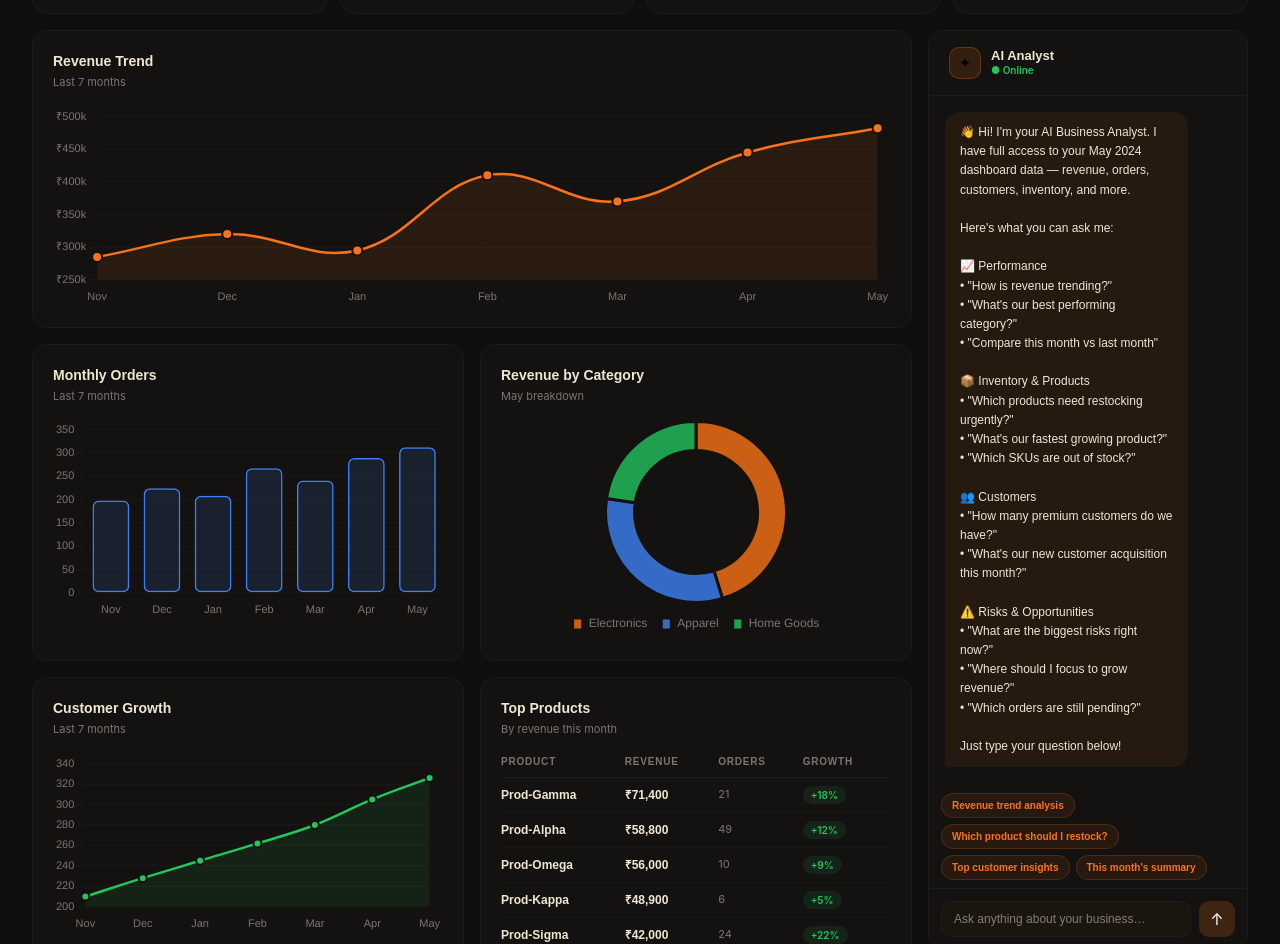
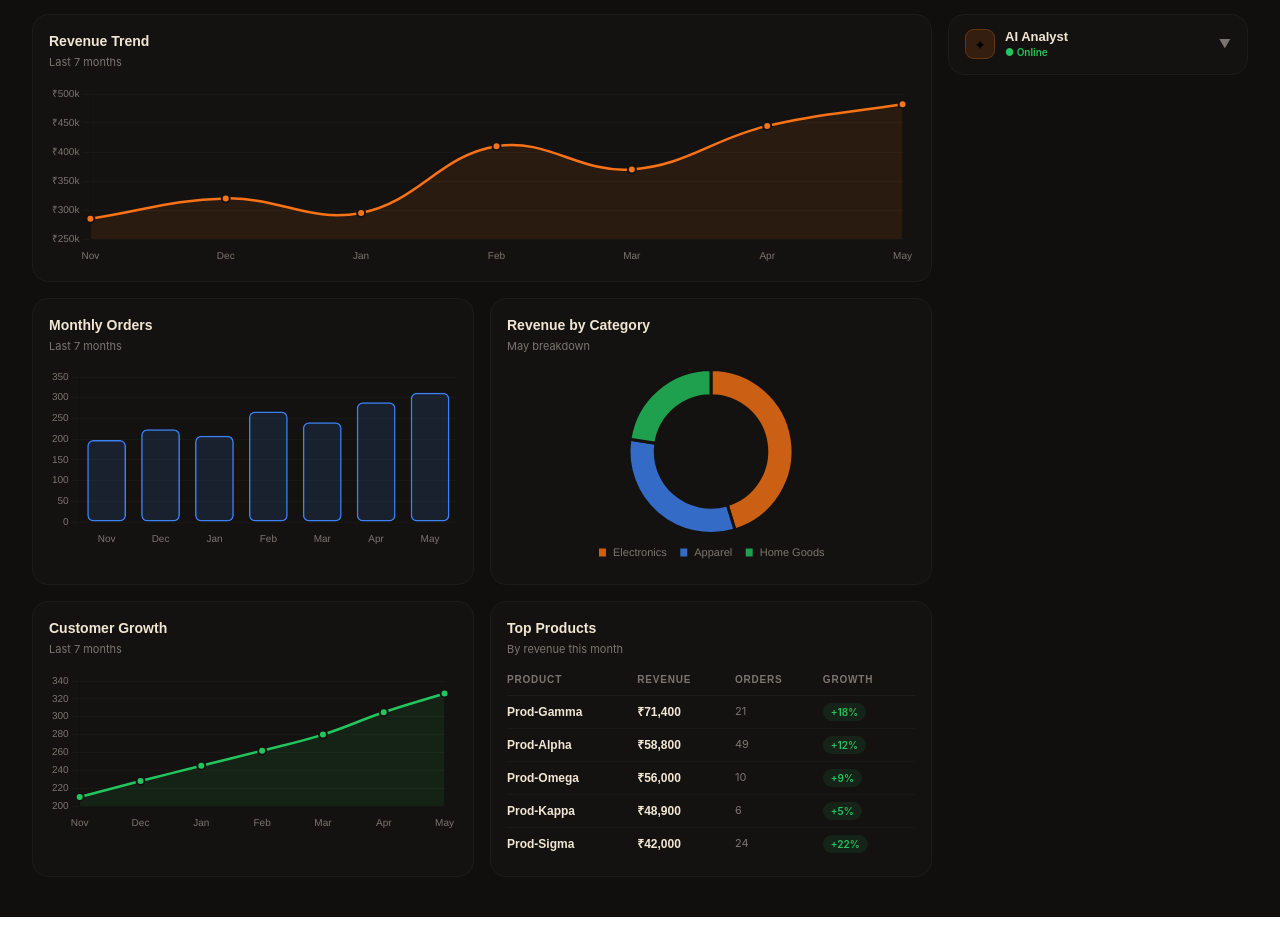
Before and after one commit to Nitinjr812/Billing, a React (Vite) app: page /reports in a window 1280 px wide. Shown: the part 273-1217 px from the top of the page. After the commit the page ends 1190 px from the top, so only its background shows below. Built offline with nearby package versions, Linux system fonts and the light colour scheme.

Commit message:
all navigations added

```diff
--- a/src/pages/Reports.jsx
+++ b/src/pages/Reports.jsx
@@ -90,12 +90,12 @@ function StatCard({ label, value, trend, trendDir, sub }) {
   const bgs    = { up: t.greenBg, down: t.redBg, neu: t.orangeBg };
   return (
     <div style={{
-      borderRadius: "16px", padding: "20px", display: "flex", flexDirection: "column", gap: "10px",
+      borderRadius: "16px", padding: "16px", display: "flex", flexDirection: "column", gap: "8px",
       background: t.bgCard, border: `1px solid ${t.border}`,
       transition: "background 0.25s ease, border-color 0.25s ease",
     }}>
-      <p style={{ fontSize: "10px", fontWeight: 600, textTransform: "uppercase", letterSpacing: "0.1em", color: t.textMuted, fontFamily: "'DM Sans', sans-serif" }}>{label}</p>
-      <p style={{ fontFamily: "'Syne', sans-serif", fontSize: "26px", fontWeight: 900, color: t.textPrimary, letterSpacing: "-0.03em", lineHeight: 1 }}>{value}</p>
+      <p style={{ fontSize: "10px", fontWeight: 600, textTransform: "uppercase", letterSpacing: "0.1em", color: t.textMuted, fontFamily: "'DM Sans', sans-serif", margin: 0 }}>{label}</p>
+      <p style={{ fontFamily: "'Syne', sans-serif", fontSize: "clamp(20px, 4vw, 26px)", fontWeight: 900, color: t.textPrimary, letterSpacing: "-0.03em", lineHeight: 1, margin: 0 }}>{value}</p>
       <div style={{ display: "flex", alignItems: "center", gap: "8px", flexWrap: "wrap" }}>
         {trend && <span style={{ fontSize: "11px", fontWeight: 600, padding: "3px 10px", borderRadius: "99px", color: colors[trendDir], background: bgs[trendDir] }}>{trend}</span>}
         {sub && <span style={{ fontSize: "11px", color: t.textMuted }}>{sub}</span>}
@@ -108,13 +108,13 @@ function ChartCard({ title, sub, children, style = {} }) {
   const { t } = useTheme();
   return (
     <div style={{
-      borderRadius: "16px", padding: "20px", display: "flex", flexDirection: "column",
+      borderRadius: "16px", padding: "16px", display: "flex", flexDirection: "column",
       background: t.bgCard, border: `1px solid ${t.border}`,
       transition: "background 0.25s ease, border-color 0.25s ease", ...style,
     }}>
-      <div style={{ marginBottom: "16px" }}>
-        <h3 style={{ fontFamily: "'Syne', sans-serif", fontWeight: 700, fontSize: "14px", color: t.textPrimary }}>{title}</h3>
-        {sub && <p style={{ fontSize: "11px", color: t.textMuted, marginTop: "2px" }}>{sub}</p>}
+      <div style={{ marginBottom: "14px" }}>
+        <h3 style={{ fontFamily: "'Syne', sans-serif", fontWeight: 700, fontSize: "14px", color: t.textPrimary, margin: 0 }}>{title}</h3>
+        {sub && <p style={{ fontSize: "11px", color: t.textMuted, marginTop: "2px", marginBottom: 0 }}>{sub}</p>}
       </div>
       {children}
     </div>
@@ -132,7 +132,7 @@ function RevenueLineChart() {
       borderColor: t.accent,
       borderWidth: 2.5,
       backgroundColor: `${t.accent}18`,
-      pointRadius: 5,
+      pointRadius: 4,
       pointBackgroundColor: t.accent,
       pointBorderColor: t.bgCard,
       pointBorderWidth: 2,
@@ -148,11 +148,11 @@ function RevenueLineChart() {
         callbacks: { label: (ctx) => " ₹" + ctx.raw.toLocaleString("en-IN") } },
     },
     scales: {
-      x: { grid: { display: false }, ticks: { color: t.textMuted, font: { size: 11 } } },
-      y: { grid: { color: t.gridColor }, ticks: { color: t.textMuted, font: { size: 11 }, callback: (v) => "₹" + v / 1000 + "k" } },
+      x: { grid: { display: false }, ticks: { color: t.textMuted, font: { size: 10 } } },
+      y: { grid: { color: t.gridColor }, ticks: { color: t.textMuted, font: { size: 10 }, callback: (v) => "₹" + v / 1000 + "k" } },
     },
   };
-  return <div style={{ height: 200 }}><Line data={data} options={options} /></div>;
+  return <div style={{ height: 180 }}><Line data={data} options={options} /></div>;
 }
 
 function OrdersBarChart() {
@@ -176,11 +176,11 @@ function OrdersBarChart() {
       tooltip: { backgroundColor: t.tooltipBg, borderColor: t.tooltipBorder, borderWidth: 1, titleColor: t.tooltipTitle, bodyColor: t.tooltipBody },
     },
     scales: {
-      x: { grid: { display: false }, ticks: { color: t.textMuted, font: { size: 11 } } },
-      y: { grid: { color: t.gridColor }, ticks: { color: t.textMuted, font: { size: 11 } } },
+      x: { grid: { display: false }, ticks: { color: t.textMuted, font: { size: 10 } } },
+      y: { grid: { color: t.gridColor }, ticks: { color: t.textMuted, font: { size: 10 } } },
     },
   };
-  return <div style={{ height: 200 }}><Bar data={data} options={options} /></div>;
+  return <div style={{ height: 180 }}><Bar data={data} options={options} /></div>;
 }
 
 function CategoryDonut() {
@@ -198,12 +198,12 @@ function CategoryDonut() {
   const options = {
     responsive: true, maintainAspectRatio: false, cutout: "68%",
     plugins: {
-      legend: { position: "bottom", labels: { color: t.textMuted, font: { size: 12 }, padding: 14, boxWidth: 10 } },
+      legend: { position: "bottom", labels: { color: t.textMuted, font: { size: 11 }, padding: 12, boxWidth: 10 } },
       tooltip: { backgroundColor: t.tooltipBg, borderColor: t.tooltipBorder, borderWidth: 1, titleColor: t.tooltipTitle, bodyColor: t.tooltipBody,
         callbacks: { label: (ctx) => " ₹" + ctx.raw.toLocaleString("en-IN") } },
     },
   };
-  return <div style={{ height: 220 }}><Doughnut data={data} options={options} /></div>;
+  return <div style={{ height: 200 }}><Doughnut data={data} options={options} /></div>;
 }
 
 function CustomerGrowthChart() {
@@ -231,27 +231,28 @@ function CustomerGrowthChart() {
       tooltip: { backgroundColor: t.tooltipBg, borderColor: t.tooltipBorder, borderWidth: 1, titleColor: t.tooltipTitle, bodyColor: t.tooltipBody },
     },
     scales: {
-      x: { grid: { display: false }, ticks: { color: t.textMuted, font: { size: 11 } } },
-      y: { grid: { color: t.gridColor }, ticks: { color: t.textMuted, font: { size: 11 } } },
+      x: { grid: { display: false }, ticks: { color: t.textMuted, font: { size: 10 } } },
+      y: { grid: { color: t.gridColor }, ticks: { color: t.textMuted, font: { size: 10 } } },
     },
   };
-  return <div style={{ height: 180 }}><Line data={data} options={options} /></div>;
+  return <div style={{ height: 160 }}><Line data={data} options={options} /></div>;
 }
 
 // ─── AI CHAT PANEL ────────────────────────────────────────────────────────────
 const QUICK_PROMPTS = [
-  "Revenue trend analysis",
-  "Which product should I restock?",
-  "Top customer insights",
-  "This month's summary",
+  "Revenue trend",
+  "Restock urgently?",
+  "Customer insights",
+  "Month summary",
 ];
 
 function AiChat({ t }) {
   const [messages, setMessages] = useState([
-    { role: "assistant", text: "👋 Hi! I'm your AI Business Analyst. I have full access to your May 2024 dashboard data — revenue, orders, customers, inventory, and more.\n\nHere's what you can ask me:\n\n📈 Performance\n• \"How is revenue trending?\"\n• \"What's our best performing category?\"\n• \"Compare this month vs last month\"\n\n📦 Inventory & Products\n• \"Which products need restocking urgently?\"\n• \"What's our fastest growing product?\"\n• \"Which SKUs are out of stock?\"\n\n👥 Customers\n• \"How many premium customers do we have?\"\n• \"What's our new customer acquisition this month?\"\n\n⚠️ Risks & Opportunities\n• \"What are the biggest risks right now?\"\n• \"Where should I focus to grow revenue?\"\n• \"Which orders are still pending?\"\n\nJust type your question below!" }
+    { role: "assistant", text: "👋 Hi! I'm your AI Business Analyst. I have full access to your May 2024 dashboard data.\n\nYou can ask me about:\n📈 Revenue & orders trends\n📦 Inventory & product performance\n👥 Customer insights\n⚠️ Risks & opportunities\n\nJust type below!" }
   ]);
-  const [input, setInput]   = useState("");
+  const [input, setInput]     = useState("");
   const [loading, setLoading] = useState(false);
+  const [expanded, setExpanded] = useState(false); // mobile: collapsed by default
   const bottomRef = useRef(null);
 
   useEffect(() => {
@@ -262,6 +263,7 @@ function AiChat({ t }) {
     const userText = text || input.trim();
     if (!userText || loading) return;
     setInput("");
+    if (!expanded) setExpanded(true); // auto-expand on mobile when sending
 
     const newMessages = [...messages, { role: "user", text: userText }];
     setMessages(newMessages);
@@ -285,7 +287,7 @@ function AiChat({ t }) {
       });
 
       const data = await res.json();
-      const reply = data?.content?.[0]?.text || "Sorry, kuch problem ho gayi. Dobara try karo.";
+      const reply = data?.content?.[0]?.text || "Sorry, something went wrong. Please try again.";
       setMessages((prev) => [...prev, { role: "assistant", text: reply }]);
     } catch {
       setMessages((prev) => [...prev, { role: "assistant", text: "Network error occurred. Please try again." }]);
@@ -301,34 +303,51 @@ function AiChat({ t }) {
   return (
     <div style={{
       borderRadius: "16px", background: t.bgCard, border: `1px solid ${t.border}`,
-      display: "flex", flexDirection: "column", height: "100%", minHeight: 520,
+      display: "flex", flexDirection: "column",
       transition: "background 0.25s ease, border-color 0.25s ease", overflow: "hidden",
     }}>
-      {/* Header */}
+      {/* Header — tappable on mobile to expand/collapse */}
+      <div
+        onClick={() => setExpanded((v) => !v)}
+        style={{
+          padding: "14px 16px", borderBottom: expanded ? `1px solid ${t.border}` : "none",
+          display: "flex", alignItems: "center", gap: "10px", flexShrink: 0,
+          cursor: "pointer", userSelect: "none",
+        }}
+      >
         <div style={{
-        padding: "16px 20px", borderBottom: `1px solid ${t.border}`,
-        display: "flex", alignItems: "center", gap: "10px", flexShrink: 0,
-      }}>
-        <div style={{
-          width: 32, height: 32, borderRadius: "10px",
+          width: 30, height: 30, borderRadius: "9px",
           background: `${t.accent}22`, border: `1px solid ${t.accent}44`,
-          display: "flex", alignItems: "center", justifyContent: "center", fontSize: "15px",
+          display: "flex", alignItems: "center", justifyContent: "center", fontSize: "14px",
+          flexShrink: 0,
         }}>✦</div>
-        <div>
-          <p style={{ fontFamily: "'Syne', sans-serif", fontWeight: 700, fontSize: "13px", color: t.textPrimary, lineHeight: 1.2 }}>AI Analyst</p>
-          <p style={{ fontSize: "10px", color: t.green, fontWeight: 600 }}>● Online</p>
+        <div style={{ flex: 1 }}>
+          <p style={{ fontFamily: "'Syne', sans-serif", fontWeight: 700, fontSize: "13px", color: t.textPrimary, lineHeight: 1.2, margin: 0 }}>AI Analyst</p>
+          <p style={{ fontSize: "10px", color: t.green, fontWeight: 600, margin: 0 }}>● Online</p>
         </div>
+        {/* Chevron indicator */}
+        <span style={{
+          fontSize: 12, color: t.textMuted,
+          transform: expanded ? "rotate(180deg)" : "rotate(0deg)",
+          transition: "transform 0.2s",
+          display: "inline-block",
+        }}>▼</span>
       </div>
 
+      {/* Collapsible body */}
+      {expanded && (
+        <>
           {/* Messages */}
-      <div style={{ flex: 1, overflowY: "auto", padding: "16px", display: "flex", flexDirection: "column", gap: "10px" }}>
+          <div style={{
+            flex: 1, overflowY: "auto", padding: "14px",
+            display: "flex", flexDirection: "column", gap: "10px",
+            maxHeight: 360,
+          }}>
             {messages.map((msg, i) => (
-          <div key={i} style={{
-            display: "flex", justifyContent: msg.role === "user" ? "flex-end" : "flex-start",
-          }}>
+              <div key={i} style={{ display: "flex", justifyContent: msg.role === "user" ? "flex-end" : "flex-start" }}>
                 <div style={{
-              maxWidth: "85%",
-              padding: "10px 14px",
+                  maxWidth: "88%",
+                  padding: "9px 13px",
                   borderRadius: msg.role === "user" ? "14px 14px 4px 14px" : "14px 14px 14px 4px",
                   background: msg.role === "user" ? t.accent : `${t.accent}12`,
                   color: msg.role === "user" ? "#fff" : t.textPrimary,
@@ -337,10 +356,10 @@ function AiChat({ t }) {
                   fontFamily: "'DM Sans', sans-serif",
                   border: msg.role === "assistant" ? `1px solid ${t.border}` : "none",
                   whiteSpace: "pre-wrap",
+                  wordBreak: "break-word",
                 }}>{msg.text}</div>
               </div>
             ))}
-
             {loading && (
               <div style={{ display: "flex", justifyContent: "flex-start" }}>
                 <div style={{
@@ -362,7 +381,7 @@ function AiChat({ t }) {
           </div>
 
           {/* Quick prompts */}
-      <div style={{ padding: "0 12px 8px", display: "flex", gap: "6px", flexWrap: "wrap", flexShrink: 0 }}>
+          <div style={{ padding: "0 10px 8px", display: "flex", gap: "6px", flexWrap: "wrap", flexShrink: 0 }}>
             {QUICK_PROMPTS.map((q) => (
               <button
                 key={q}
@@ -373,7 +392,7 @@ function AiChat({ t }) {
                   background: `${t.accent}15`, border: `1px solid ${t.accent}30`,
                   color: t.accent, cursor: loading ? "not-allowed" : "pointer",
                   fontFamily: "'DM Sans', sans-serif", opacity: loading ? 0.5 : 1,
-              transition: "all 0.15s",
+                  transition: "all 0.15s", whiteSpace: "nowrap",
                 }}
               >{q}</button>
             ))}
@@ -381,7 +400,7 @@ function AiChat({ t }) {
 
           {/* Input */}
           <div style={{
-        padding: "12px", borderTop: `1px solid ${t.border}`,
+            padding: "10px 12px", borderTop: `1px solid ${t.border}`,
             display: "flex", gap: "8px", flexShrink: 0,
           }}>
             <textarea
@@ -411,6 +430,8 @@ function AiChat({ t }) {
               }}
             >↑</button>
           </div>
+        </>
+      )}
 
       <style>{`
         @keyframes bounce {
@@ -429,25 +450,57 @@ export default function Reports() {
   return (
     <>
       <style>{`
-        .rpt-stat-grid { display: grid; grid-template-columns: repeat(auto-fit, minmax(140px,1fr)); gap: 12px; }
-        .rpt-main-layout { display: grid; grid-template-columns: 1fr 320px; gap: 16px; align-items: start; }
+        .rpt-stat-grid {
+          display: grid;
+          grid-template-columns: repeat(4, 1fr);
+          gap: 12px;
+        }
+        .rpt-main-layout {
+          display: grid;
+          grid-template-columns: 1fr 300px;
+          gap: 16px;
+          align-items: start;
+        }
         .rpt-charts-col { display: flex; flex-direction: column; gap: 16px; }
-        .rpt-row-2 { display: grid; grid-template-columns: repeat(auto-fit, minmax(260px,1fr)); gap: 16px; }
+        .rpt-row-2 {
+          display: grid;
+          grid-template-columns: repeat(2, 1fr);
+          gap: 16px;
+        }
+        .rpt-ai-sticky { position: sticky; top: 88px; }
+
+        /* Tablet */
         @media (max-width: 900px) {
           .rpt-main-layout { grid-template-columns: 1fr; }
+          .rpt-ai-sticky { position: static; }
         }
+
+        /* Mobile */
         @media (max-width: 640px) {
-          .rpt-stat-grid { grid-template-columns: repeat(2,1fr); }
-          .rpt-row-2 { grid-template-columns: 1fr; }
+          .rpt-stat-grid { grid-template-columns: repeat(2, 1fr); gap: 10px; }
+          .rpt-row-2 { grid-template-columns: 1fr; gap: 12px; }
+          .rpt-main-layout { gap: 12px; }
+        }
+
+        /* Tiny mobile */
+        @media (max-width: 360px) {
+          .rpt-stat-grid { grid-template-columns: 1fr 1fr; }
         }
       `}</style>
 
-      <div style={{ display: "flex", flexDirection: "column", gap: "16px" }}>
+      <div style={{ display: "flex", flexDirection: "column", gap: "14px" }}>
 
         {/* Header */}
         <div>
-          <h1 style={{ fontFamily: "'Syne', sans-serif", fontSize: "28px", fontWeight: 900, color: t.textPrimary, letterSpacing: "-0.03em", transition: "color 0.25s ease" }}>Reports</h1>
-          <p style={{ fontSize: "13px", color: t.textMuted, marginTop: "4px" }}>Business performance overview — ask the AI analyst for deeper insights</p>
+          <h1 style={{
+            fontFamily: "'Syne', sans-serif",
+            fontSize: "clamp(22px, 5vw, 28px)",
+            fontWeight: 900, color: t.textPrimary,
+            letterSpacing: "-0.03em", transition: "color 0.25s ease", margin: 0,
+          }}>Reports</h1>
+          <p style={{ fontSize: "13px", color: t.textMuted, marginTop: "4px", marginBottom: 0 }}>
+            Business performance overview — ask the AI analyst for deeper insights
+          </p>
         </div>
 
         {/* KPI Row */}
@@ -485,16 +538,17 @@ export default function Reports() {
                 <CustomerGrowthChart />
               </ChartCard>
 
-              {/* Top Products Table */}
+              {/* Top Products Table — horizontally scrollable on mobile */}
               <ChartCard title="Top Products" sub="By revenue this month">
-                <table style={{ width: "100%", borderCollapse: "collapse", fontSize: "12px" }}>
+                <div style={{ overflowX: "auto", WebkitOverflowScrolling: "touch" }}>
+                  <table style={{ width: "100%", minWidth: 280, borderCollapse: "collapse", fontSize: "12px" }}>
                     <thead>
                       <tr style={{ borderBottom: `1px solid ${t.border}` }}>
                         {["Product", "Revenue", "Orders", "Growth"].map((h) => (
                           <th key={h} style={{
                             textAlign: "left", paddingBottom: "8px", fontSize: "10px", fontWeight: 600,
                             textTransform: "uppercase", letterSpacing: "0.08em", color: t.textMuted,
-                          fontFamily: "'DM Sans', sans-serif", paddingRight: "12px",
+                            fontFamily: "'DM Sans', sans-serif", paddingRight: "10px", whiteSpace: "nowrap",
                           }}>{h}</th>
                         ))}
                       </tr>
@@ -502,23 +556,23 @@ export default function Reports() {
                     <tbody>
                       {TOP_PRODUCTS.map((p, i) => (
                         <tr key={p.name} style={{ borderBottom: i < TOP_PRODUCTS.length - 1 ? `1px solid ${t.borderLight ?? t.border}` : "none" }}>
-                        <td style={{ padding: "8px 12px 8px 0", fontWeight: 600, color: t.textPrimary, fontFamily: "'DM Sans', sans-serif", whiteSpace: "nowrap" }}>{p.name}</td>
-                        <td style={{ padding: "8px 12px 8px 0", fontWeight: 700, color: t.textPrimary, fontFamily: "'Syne', sans-serif", whiteSpace: "nowrap" }}>{p.revenue}</td>
-                        <td style={{ padding: "8px 12px 8px 0", fontSize: "11px", color: t.textMuted }}>{p.orders}</td>
-                        <td style={{ padding: "8px 0" }}>
-                          <span style={{ fontSize: "10px", fontWeight: 600, padding: "3px 8px", borderRadius: "99px", color: t.green, background: t.greenBg }}>{p.growth}</span>
+                          <td style={{ padding: "7px 10px 7px 0", fontWeight: 600, color: t.textPrimary, fontFamily: "'DM Sans', sans-serif", whiteSpace: "nowrap" }}>{p.name}</td>
+                          <td style={{ padding: "7px 10px 7px 0", fontWeight: 700, color: t.textPrimary, fontFamily: "'Syne', sans-serif", whiteSpace: "nowrap" }}>{p.revenue}</td>
+                          <td style={{ padding: "7px 10px 7px 0", fontSize: "11px", color: t.textMuted }}>{p.orders}</td>
+                          <td style={{ padding: "7px 0" }}>
+                            <span style={{ fontSize: "10px", fontWeight: 600, padding: "3px 8px", borderRadius: "99px", color: t.green, background: t.greenBg, whiteSpace: "nowrap" }}>{p.growth}</span>
                           </td>
                         </tr>
                       ))}
                     </tbody>
                   </table>
+                </div>
               </ChartCard>
             </div>
 
           </div>
 
-          {/* AI Chat Sidebar */}
-          <div style={{ position: "sticky", top: "88px" }}>
+          <div className="rpt-ai-sticky">
             <AiChat t={t} />
           </div>
 
```
Also changed, not shown: src/pages/Notifications.jsx (+74 -38 lines). Lines whose indentation alone changed are shown as unchanged.
